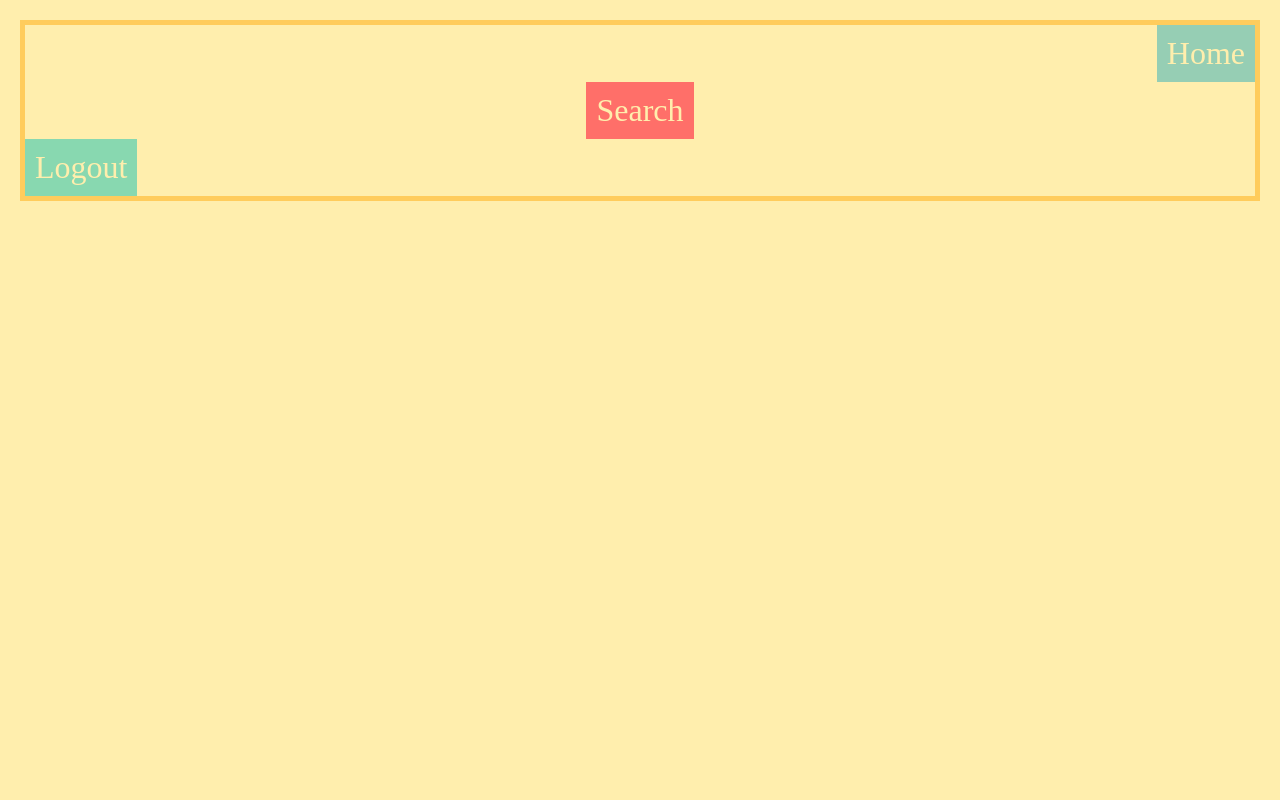
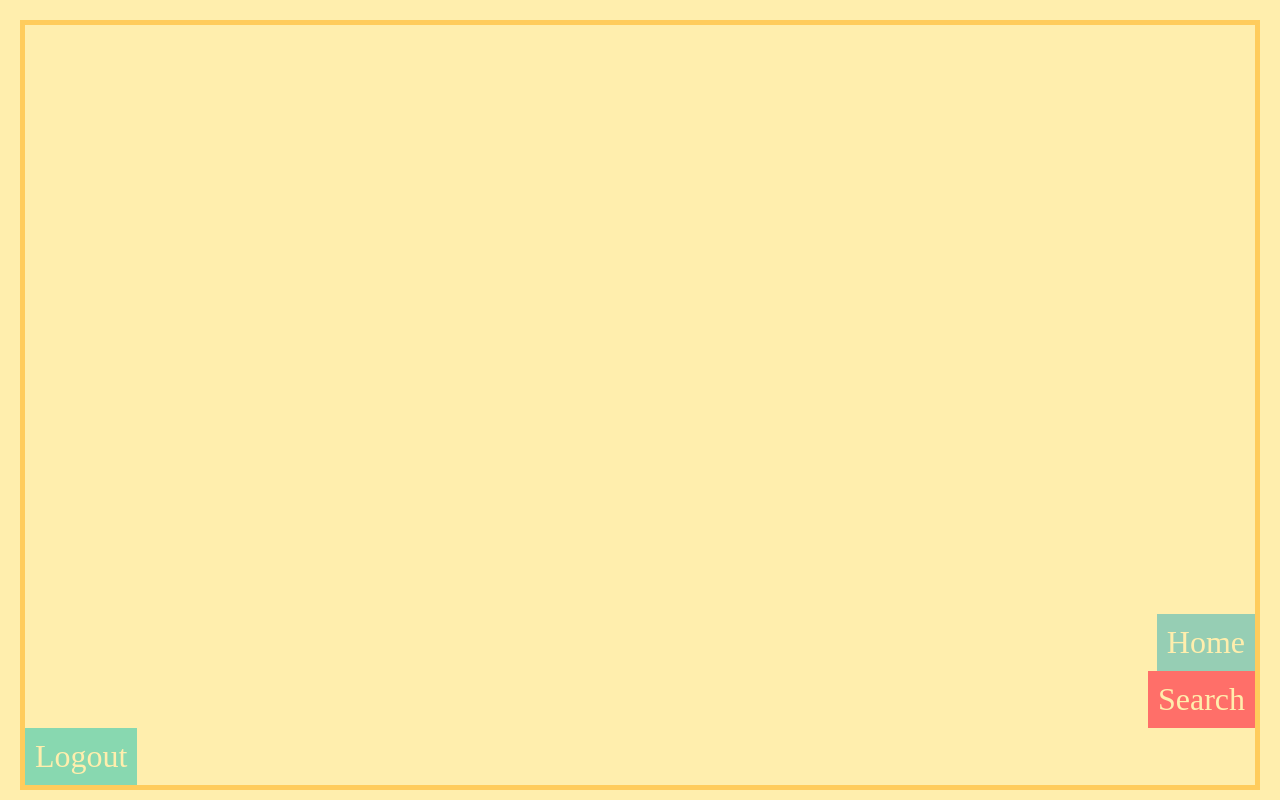
Before and after one commit to franenlanube/Flexbox-course, a plain HTML site: page index.html in a window 1280 px wide. Drawn offline with Linux system fonts and the light colour scheme.

Commit message:
container: align-items and justi cntent to flex-end

```diff
--- a/index.css
+++ b/index.css
@@ -1,8 +1,10 @@
 .container {
   border: 5px solid #ffcc5c;
   display: flex;
-  align-items: center;
   flex-direction: column;
+  align-items: flex-end;
+  justify-content: flex-end;
+  height: 100%;
 }
 
 .logout {
```
